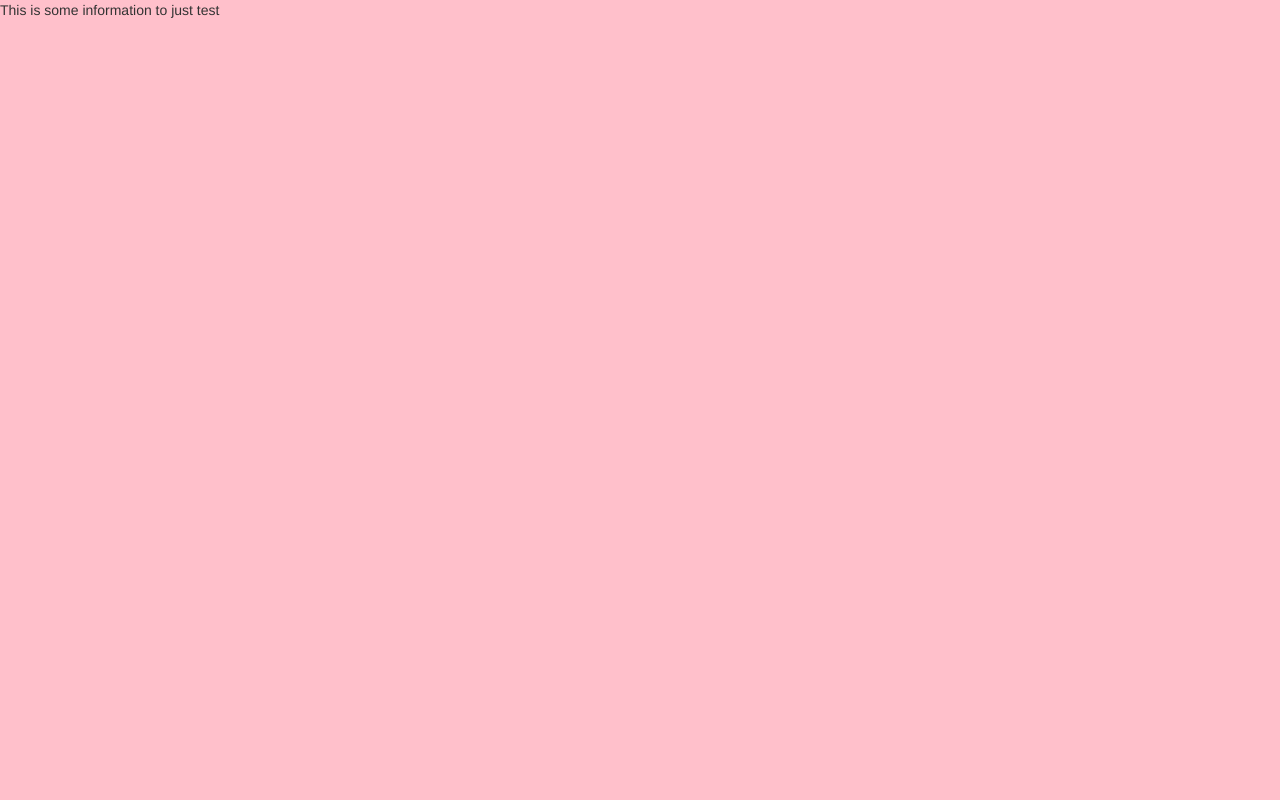
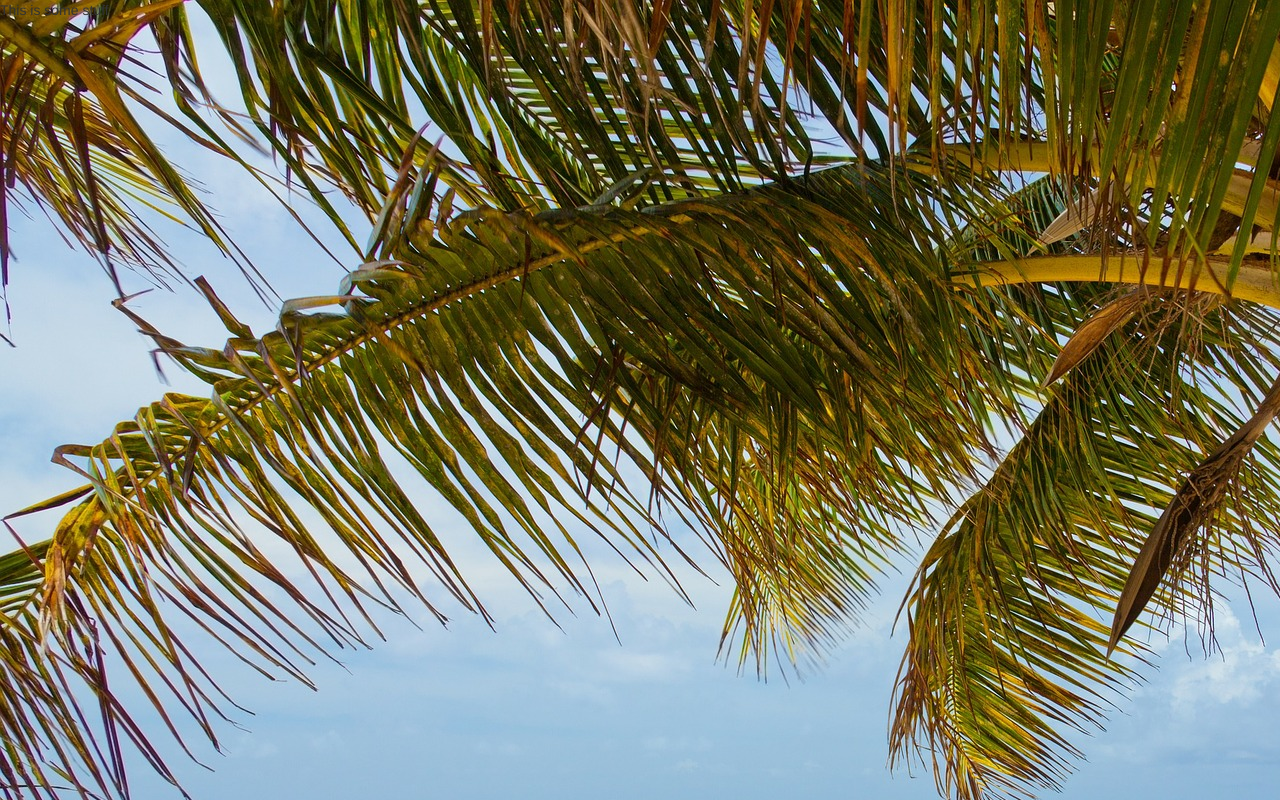
Before and after one commit to srilman/react-metrohacks, a React app: page / in a window 1280 px wide. Built offline with nearby package versions, Linux system fonts and the light colour scheme.

Commit message:
Image workign

```diff
--- a/main/src/jsx/App.jsx
+++ b/main/src/jsx/App.jsx
@@ -5,7 +5,7 @@ export default class App extends React.Component {
 
     render() {
         return (
-            <div>This is some information to just test</div>
+            <div className="all">This is some stuff </div>
         );
     }
 
--- a/main/src/scss/_component.scss
+++ b/main/src/scss/_component.scss
@@ -0,0 +1,6 @@
+.all {
+    width: 100%;
+    height: 100%;
+    background-color: blue;
+    background-image: url("../assets/beach.jpg");
+}
--- a/main/src/scss/main.scss
+++ b/main/src/scss/main.scss
@@ -5,4 +5,9 @@ html, body {
     margin: 0;
     padding: 0;
     background-color: pink;
+
+    #app {
+        width: 100%;
+        height: 100%;
+    }
 }
--- a/webpack.config.js
+++ b/webpack.config.js
@@ -26,7 +26,7 @@ module.exports = {
                 use: ExtractTextPlugin.extract({
                     fallback: 'style-loader',
                     use: ['css-loader', 'sass-loader'],
-                    publicPath:'/dist'
+                    publicPath:'/dist/'
                 })
             },
             {
@@ -34,12 +34,15 @@ module.exports = {
                 use: ExtractTextPlugin.extract({
                     fallback: 'style-loader',
                     use: 'css-loader',
-                    publicPath:'/dist'
+                    publicPath:'/dist/'
                 })
             },
             {
                 test: /\.(png|jpe?g|gif|ico)$/,
-                use: 'file-loader?name=assets/[name].[hash].[ext]'
+                loader: 'file-loader',
+                options: {
+                    name: 'assets/[name].[hash].[ext]'
+                }
             },
             {
                 test: /\.woff(\?v=\d+\.\d+\.\d+)?$/,
```
Also changed, not shown: main/src/assets/beach.jpg (added).
